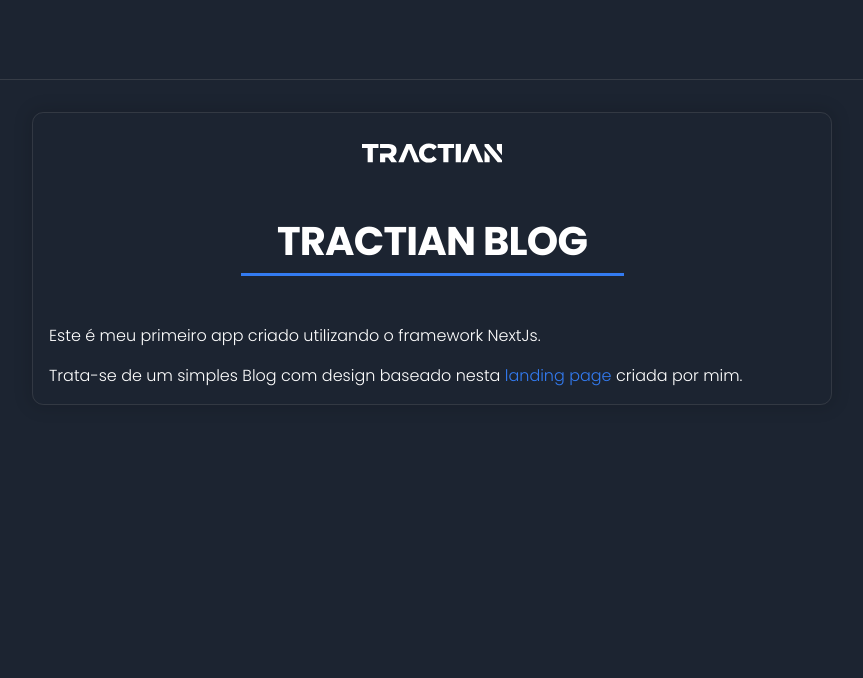
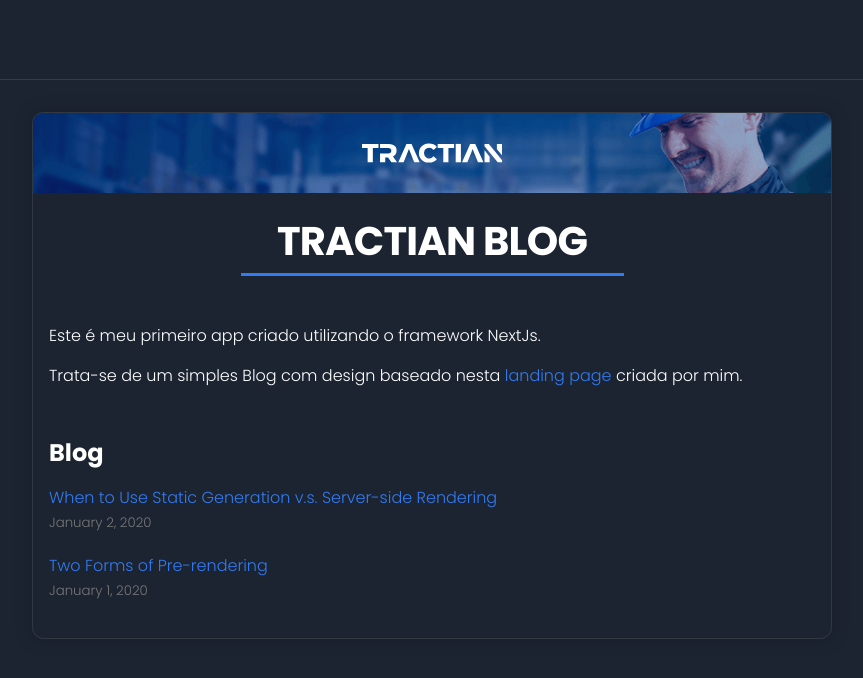
Before and after one commit to r-mayer/first-nextjs-app, a Next.js app: page / in a window 1280 px wide. Shown: the top 678 px of the page, without its empty margins (208-1071 px from the left). Built offline with nearby package versions, Linux system fonts and the light colour scheme; some icons are missing.

Commit message:
add routing and adjust components

```diff
--- /dev/null
+++ b/components/date.js
@@ -0,0 +1,6 @@
+import { parseISO, format } from 'date-fns';
+
+export default function Date({ dateString }) {
+  const date = parseISO(dateString);
+  return <time dateTime={dateString}>{format(date, 'LLLL d, yyyy')}</time>;
+}
--- a/components/layout.js
+++ b/components/layout.js
@@ -29,6 +29,8 @@
             <header className={styles.header}>
                 {home ? (
                     <>
+                        <div className={styles.headingContainer}>
+                            <img src='/images/bg-form.png' alt='bg' className={styles.bgImageHome}/>
                             <div className={styles.logo_wrapper}>
                                 <Image
                                     priority
@@ -39,12 +41,13 @@
                                     alt={name}
                                 />
                             </div>
+                        </div>
                         <h1 className={utilStyles.heading2Xl}>{name}</h1>
                     </>
                 ) : (
                     <>
                         <div className={styles.headingContainer}>
-                            <img src='/images/bg-form.png' alt='bg' className={styles.bgImage}/>
+                            <img src='/images/bg-stats-img.png' alt='bg' className={styles.bgImagePost}/>
                             <div className={styles.logo_wrapper}>
                                 <Image
                                 priority
--- a/components/layout.module.css
+++ b/components/layout.module.css
@@ -1,6 +1,6 @@
 .container {
     max-width: 50rem;
-    padding: 0 1rem;
+    padding: 0 1rem 1rem 1rem;
     margin: 7rem auto 6rem;
     border: 1px solid rgba(128, 128, 128, 0.222);
     border-radius: 0.7rem;
@@ -34,11 +34,20 @@
     overflow: hidden;
 }
 
-.bgImage {
-    width: 800px;
+.bgImageHome {
+    width: 900px;
     transform: scale(1.4);
     position: absolute;
     top: -4rem;
     right: -6rem;
+    opacity: 0.8;
+}
+
+.bgImagePost {
+    width: 800px;
+    transform: scale(1.2);
+    position: absolute;
+    top: -8rem;
+    right: 4rem;
     opacity: 0.7;
 }
--- /dev/null
+++ b/lib/posts.js
@@ -0,0 +1,85 @@
+import fs from 'fs';
+import path from 'path';
+import matter from 'gray-matter';
+import { remark } from 'remark';
+import html from 'remark-html';
+
+const postsDirectory = path.join(process.cwd(), 'posts');
+
+export function getSortedPostsData() {
+  // Get file names under /posts
+  const fileNames = fs.readdirSync(postsDirectory);
+  const allPostsData = fileNames.map((fileName) => {
+    // Remove ".md" from file name to get id
+    const id = fileName.replace(/\.md$/, '');
+
+    // Read markdown file as string
+    const fullPath = path.join(postsDirectory, fileName);
+    const fileContents = fs.readFileSync(fullPath, 'utf8');
+
+    // Use gray-matter to parse the post metadata section
+    const matterResult = matter(fileContents);
+
+    // Combine the data with the id
+    return {
+      id,
+      ...matterResult.data,
+    };
+  });
+  // Sort posts by date
+  return allPostsData.sort(({ date: a }, { date: b }) => {
+    if (a < b) {
+      return 1;
+    } else if (a > b) {
+      return -1;
+    } else {
+      return 0;
+    }
+  });
+}
+
+export function getAllPostIds() {
+    const fileNames = fs.readdirSync(postsDirectory);
+
+    // Returns an array that looks like this:
+    // [
+    //   {
+    //     params: {
+    //       id: 'ssg-ssr'
+    //     }
+    //   },
+    //   {
+    //     params: {
+    //       id: 'pre-rendering'
+    //     }
+    //   }
+    // ]
+    return fileNames.map((fileName) => {
+      return {
+        params: {
+          id: fileName.replace(/\.md$/, ''),
+        },
+      };
+    });
+  }
+
+  export async function getPostData(id) {
+    const fullPath = path.join(postsDirectory, `${id}.md`);
+    const fileContents = fs.readFileSync(fullPath, 'utf8');
+
+    // Use gray-matter to parse the post metadata section
+    const matterResult = matter(fileContents);
+
+    // Use remark to convert markdown into HTML string
+    const processedContent = await remark()
+        .use(html)
+        .process(matterResult.content);
+    const contentHtml = processedContent.toString();
+
+    // Combine the data with the id and contentHtml
+    return {
+        id,
+        contentHtml,
+        ...matterResult.data,
+    };
+  }
--- a/package.json
+++ b/package.json
@@ -6,8 +6,12 @@
     "start": "next start"
   },
   "dependencies": {
+    "date-fns": "^2.28.0",
+    "gray-matter": "^4.0.3",
     "next": "latest",
     "react": "17.0.2",
-    "react-dom": "17.0.2"
+    "react-dom": "17.0.2",
+    "remark": "^14.0.2",
+    "remark-html": "^15.0.1"
   }
 }
--- a/pages/index.js
+++ b/pages/index.js
@@ -1,8 +1,20 @@
 import Head from 'next/head'
+import Link from 'next/link'
 import Layout, { siteTitle } from '../components/layout';
 import utilStyles from '../styles/utils.module.css';
+import { getSortedPostsData } from '../lib/posts';
+import Date from '../components/date';
 
-export default function Home() {
+export async function getStaticProps() {
+  const allPostsData = getSortedPostsData();
+  return {
+    props: {
+      allPostsData,
+    },
+  };
+}
+
+export default function Home({ allPostsData }) {
   return (
     <Layout home>
       <Head>
@@ -12,6 +24,22 @@
         <p>Este é meu primeiro app criado utilizando o framework NextJs.</p>
         <p>Trata-se de um simples Blog com design baseado nesta <a href="https://r-mayer.github.io/tractian-react-landing-page/">landing page</a> criada por mim.</p>
       </section>
+      <section className={`${utilStyles.headingMd} ${utilStyles.padding1px}`}>
+        <h2 className={utilStyles.headingLg}>Blog</h2>
+        <ul className={utilStyles.list}>
+          {allPostsData.map(({ id, date, title }) => (
+            <li className={utilStyles.listItem} key={id}>
+              <Link href={`/posts/${id}`}>
+                <a>{title}</a>
+              </Link>
+              <br />
+              <small className={utilStyles.lightText}>
+                <Date dateString={date} />
+              </small>
+            </li>
+          ))}
+        </ul>
+      </section>
     </Layout>
   )
 }
--- /dev/null
+++ b/posts/pre-rendering.md
@@ -0,0 +1,11 @@
+---
+title: 'Two Forms of Pre-rendering'
+date: '2020-01-01'
+---
+
+Next.js has two forms of pre-rendering: **Static Generation** and **Server-side Rendering**. The difference is in **when** it generates the HTML for a page.
+
+- **Static Generation** is the pre-rendering method that generates the HTML at **build time**. The pre-rendered HTML is then _reused_ on each request.
+- **Server-side Rendering** is the pre-rendering method that generates the HTML on **each request**.
+
+Importantly, Next.js lets you **choose** which pre-rendering form to use for each page. You can create a "hybrid" Next.js app by using Static Generation for most pages and using Server-side Rendering for others.
--- /dev/null
+++ b/posts/ssg-ssr.md
@@ -0,0 +1,19 @@
+---
+title: 'When to Use Static Generation v.s. Server-side Rendering'
+date: '2020-01-02'
+---
+
+We recommend using **Static Generation** (with and without data) whenever possible because your page can be built once and served by CDN, which makes it much faster than having a server render the page on every request.
+
+You can use Static Generation for many types of pages, including:
+
+- Marketing pages
+- Blog posts
+- E-commerce product listings
+- Help and documentation
+
+You should ask yourself: "Can I pre-render this page **ahead** of a user's request?" If the answer is yes, then you should choose Static Generation.
+
+On the other hand, Static Generation is **not** a good idea if you cannot pre-render a page ahead of a user's request. Maybe your page shows frequently updated data, and the page content changes on every request.
+
+In that case, you can use **Server-Side Rendering**. It will be slower, but the pre-rendered page will always be up-to-date. Or you can skip pre-rendering and use client-side JavaScript to populate data.
--- a/styles/utils.module.css
+++ b/styles/utils.module.css
@@ -13,6 +13,14 @@
     text-align: center;
 }
 
+.headingXl {
+    font-size: 2rem;
+    line-height: 1.3;
+    font-weight: 800;
+    letter-spacing: -0.05rem;
+    margin: 1rem 0
+}
+
 .headingLg {
     font-size: 1.5rem;
     line-height: 1.4;
@@ -21,6 +29,13 @@
 
 .headingMd {
     font-size: 1rem;
+    font-weight: 300;
+    line-height: 1.5;
+    padding: 1rem 0 0 0;
+}
+
+.postText {
+    font-size: 0.9rem;
     font-weight: 300;
     line-height: 1.5;
     padding: 1rem 0 0 0;
```
Also changed, not shown: pages/posts/[id].js (added, +37 -0 lines), pages/posts/first-post.js (deleted, +0 -14 lines), public/images/bg-stats-img.png (added), 1 other file (tests, documents, lock files or other folders). Lines whose indentation alone changed are shown as unchanged.
